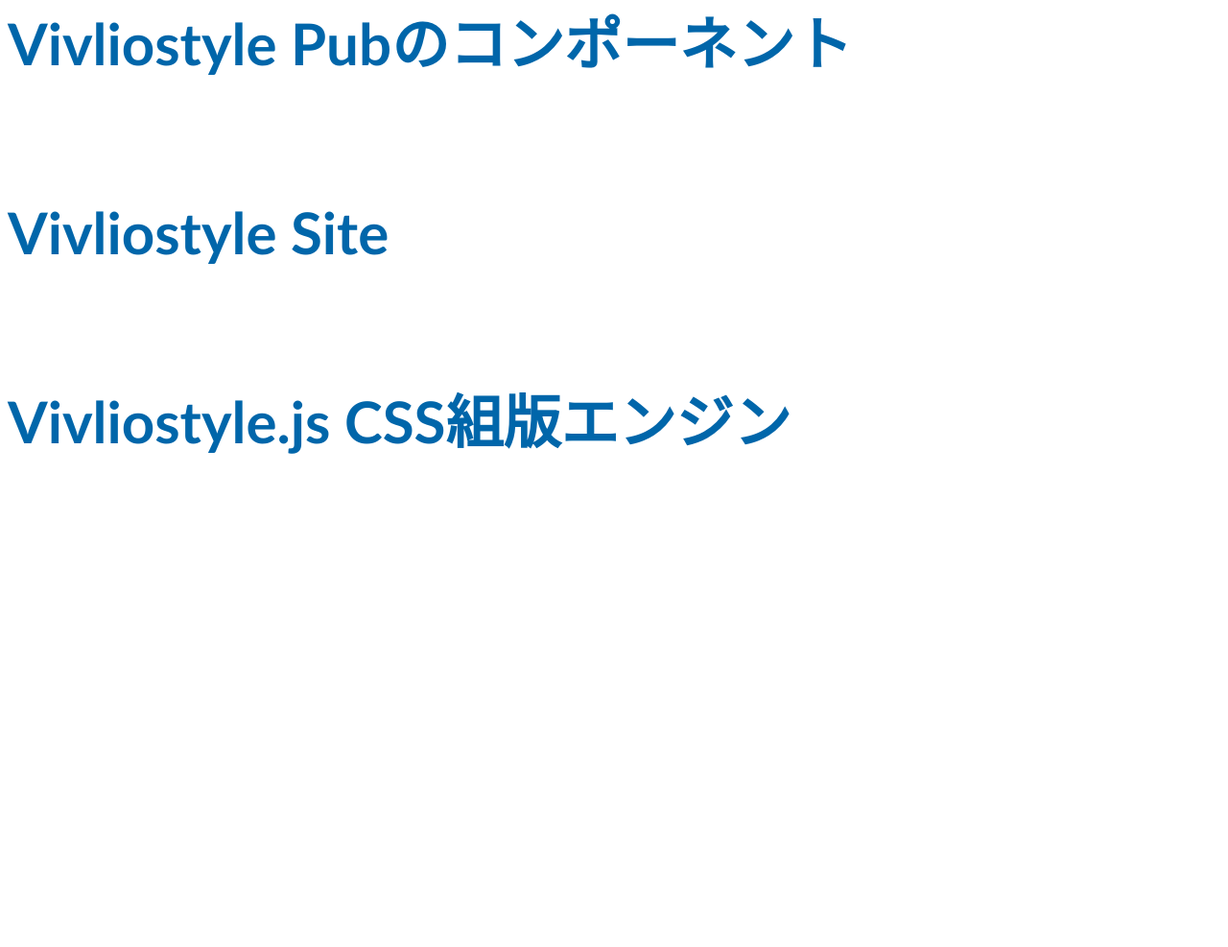
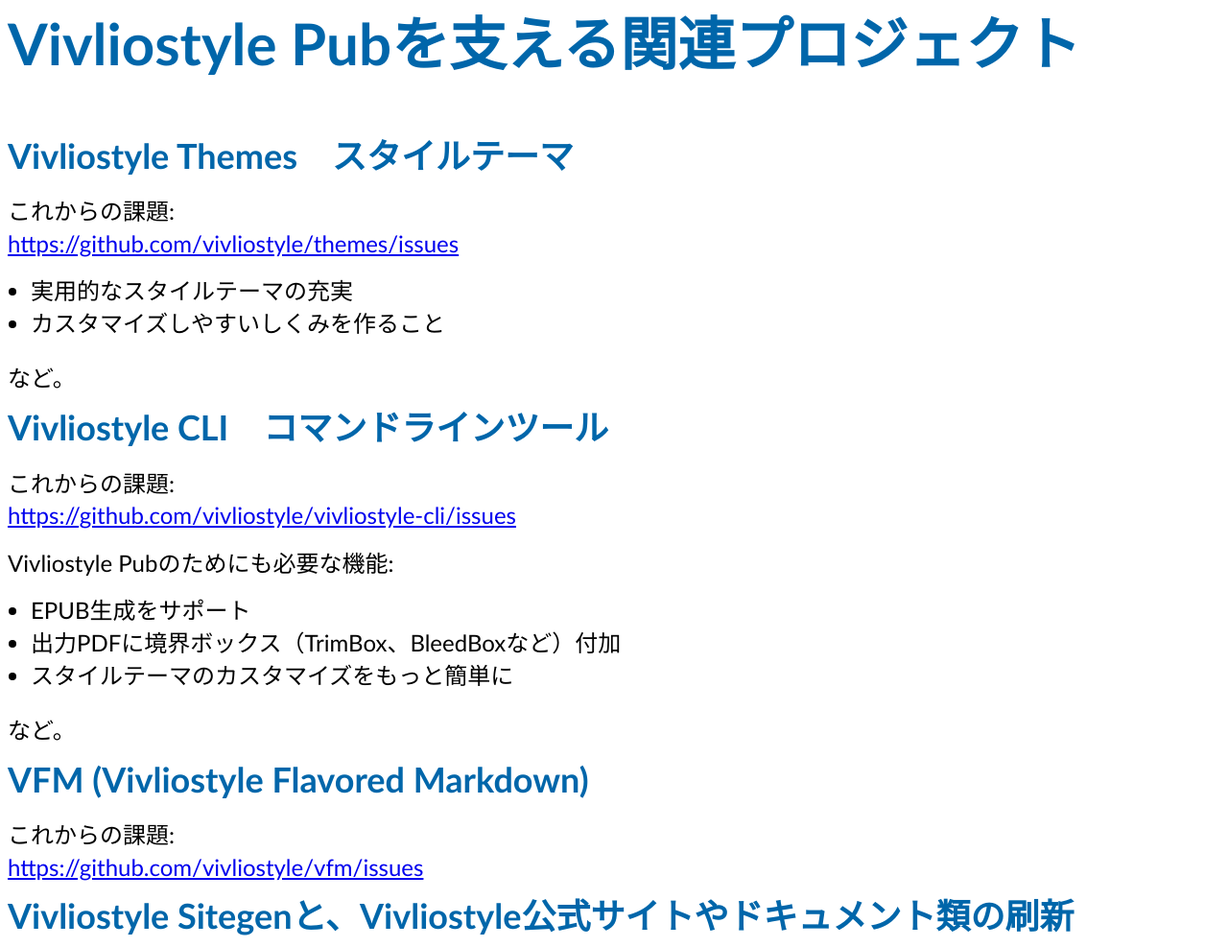
Before and after one commit to MurakamiShinyu/vivliostyle-dev2022spring, a website: page slide.html in a window 1280 px wide. Shown: the part 3213-4200 px from the top of the page at 96% size. Before the commit the page ends 3744 px from the top, so only its background shows below. Drawn offline with Linux system fonts and the light colour scheme.

Commit message:
Update slide.md

```diff
--- a/slide.html
+++ b/slide.html
@@ -92,11 +92,35 @@
         </p>
       </section>
     </section>
-    <section id="vivliostyle-pubのコンポーネント" class="level1">
-      <h1>Vivliostyle Pubのコンポーネント</h1>
-    </section>
-    <section id="vivliostyle-site" class="level1">
-      <h1>Vivliostyle Site</h1>
+    <section id="vivliostyle-pubを支える関連プロジェクト" class="level1">
+      <h1>Vivliostyle Pubを支える関連プロジェクト</h1>
+      <section id="vivliostyle-themesスタイルテーマ" class="level2">
+        <h2>Vivliostyle Themes　スタイルテーマ</h2>
+        <p>これからの課題:<br><a href="https://github.com/vivliostyle/themes/issues">https://github.com/vivliostyle/themes/issues</a></p>
+        <ul>
+          <li>実用的なスタイルテーマの充実</li>
+          <li>カスタマイズしやすいしくみを作ること</li>
+        </ul>
+        <p>など。</p>
+      </section>
+      <section id="vivliostyle-cliコマンドラインツール" class="level2">
+        <h2>Vivliostyle CLI　コマンドラインツール</h2>
+        <p>これからの課題:<br><a href="https://github.com/vivliostyle/vivliostyle-cli/issues">https://github.com/vivliostyle/vivliostyle-cli/issues</a></p>
+        <p>Vivliostyle Pubのためにも必要な機能:</p>
+        <ul>
+          <li>EPUB生成をサポート</li>
+          <li>出力PDFに境界ボックス（TrimBox、BleedBoxなど）付加</li>
+          <li>スタイルテーマのカスタマイズをもっと簡単に</li>
+        </ul>
+        <p>など。</p>
+      </section>
+      <section id="vfm-vivliostyle-flavored-markdown" class="level2">
+        <h2>VFM (Vivliostyle Flavored Markdown)</h2>
+        <p>これからの課題:<br><a href="https://github.com/vivliostyle/vfm/issues">https://github.com/vivliostyle/vfm/issues</a></p>
+      </section>
+      <section id="vivliostyle-sitegenとvivliostyle公式サイトやドキュメント類の刷新" class="level2">
+        <h2>Vivliostyle Sitegenと、Vivliostyle公式サイトやドキュメント類の刷新</h2>
+      </section>
     </section>
     <section id="vivliostylejs-css組版エンジン" class="level1">
       <h1>Vivliostyle.js CSS組版エンジン</h1>
```
Also changed, not shown: slide.md (+30 -2 lines).
